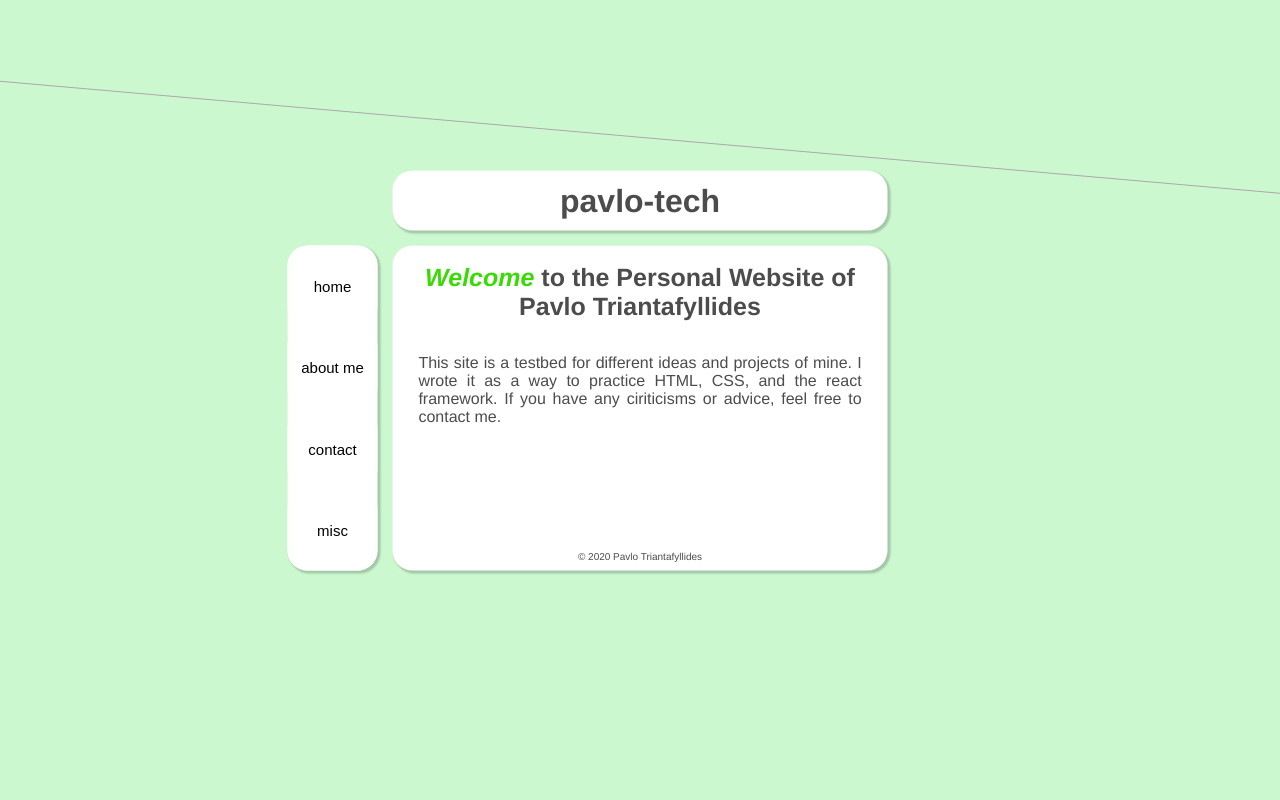
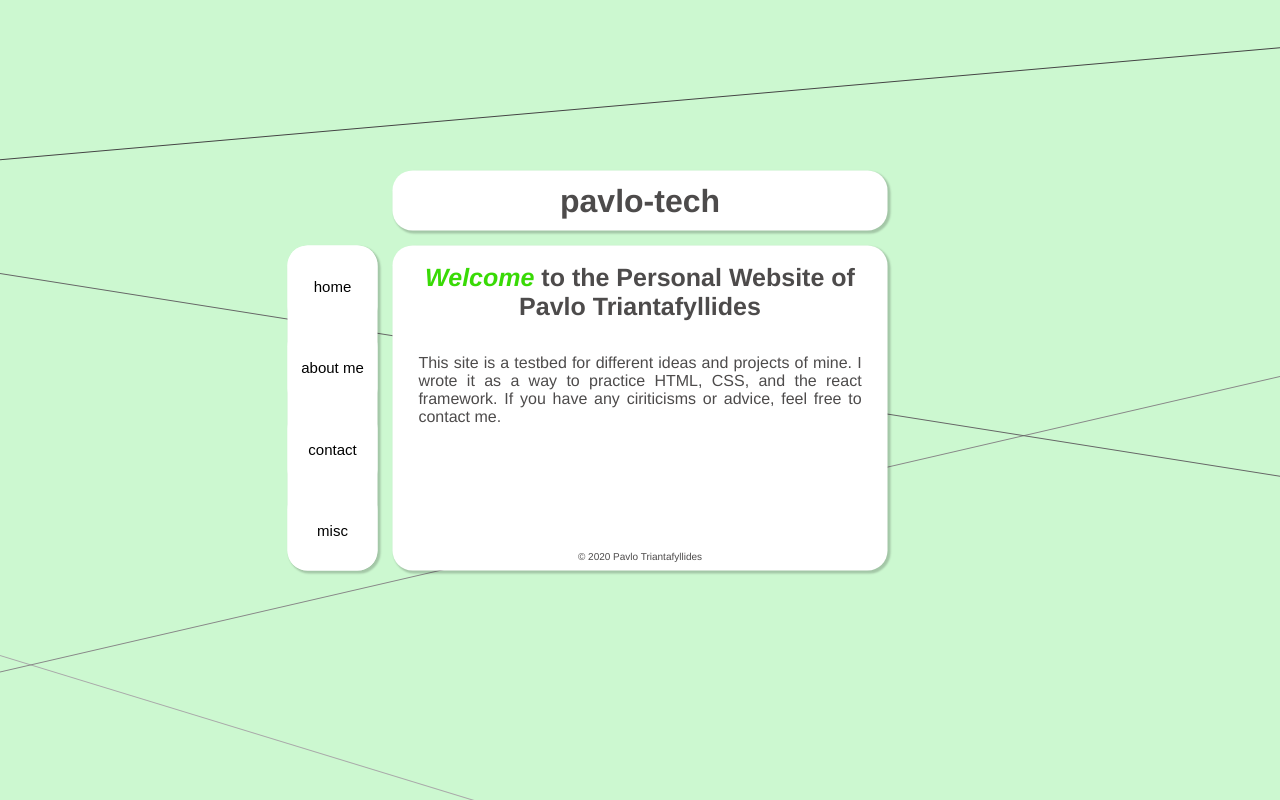
Before and after one commit to pavlo-tech/website, a React (Create React App) app: page / in a window 1280 px wide. Shown: the top 800 px of the page. Built offline with nearby package versions, Linux system fonts and the light colour scheme.

Commit message:
early start on animatedBG anim

```diff
--- a/src/AnimatedBG/AnimatedBG.css
+++ b/src/AnimatedBG/AnimatedBG.css
@@ -27,37 +27,37 @@
 
 #line-0 {
 	background-color: #AAA;
-	animation: 20s linear 0s infinite alternate wipe-left;
+	animation: 20s linear -12s infinite alternate wipe-left;
 }
 #line-1 {
 	background-color: #888;
-	animation: 20s linear 4s infinite alternate wipe-right;
+	animation: 20s linear -8s infinite alternate wipe-right;
 }
 #line-2 {
 	background-color: #666;
-	animation: 20s linear 8s infinite alternate wipe-left;
+	animation: 20s linear -4s infinite alternate wipe-left;
 }
 #line-3 {
 	background-color: #444;
-	animation: 20s linear 12s infinite alternate wipe-right;
+	animation: 20s linear 0s infinite alternate wipe-right;
 }
 #line-4 {
 	background-color: #222;
-	animation: 20s linear 16s infinite alternate wipe-left;
+	animation: 20s linear 4s infinite alternate wipe-left;
 }
 #line-5 {
 	background-color: #444;
-	animation: 20s linear 20s infinite alternate wipe-right;
+	animation: 20s linear 8s infinite alternate wipe-right;
 }
 #line-6 {
 	background-color: #666;
-	animation: 20s linear 24s infinite alternate wipe-left;
+	animation: 20s linear 12s infinite alternate wipe-left;
 }
 #line-7 {
 	background-color: #888;
-	animation: 20s linear 28s infinite alternate wipe-right;
+	animation: 20s linear 16s infinite alternate wipe-right;
 }
 #line-8 {
 	background-color: #AAA;
-	animation: 20s linear 32s infinite alternate wipe-left;
+	animation: 20s linear 20s infinite alternate wipe-left;
 }
```
